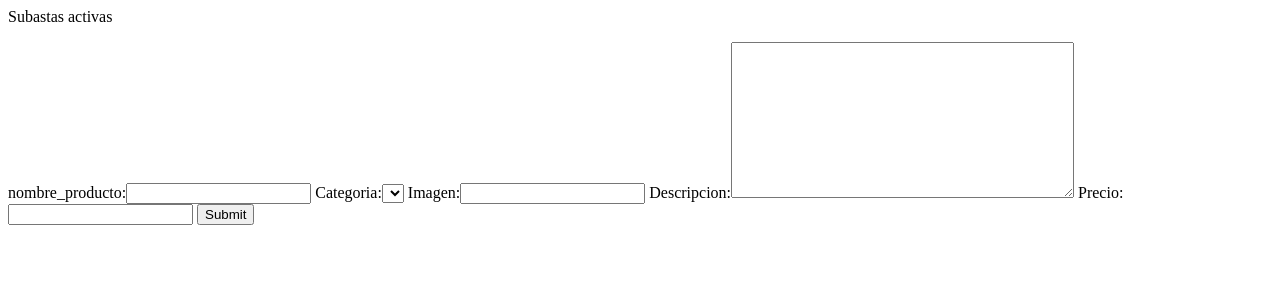
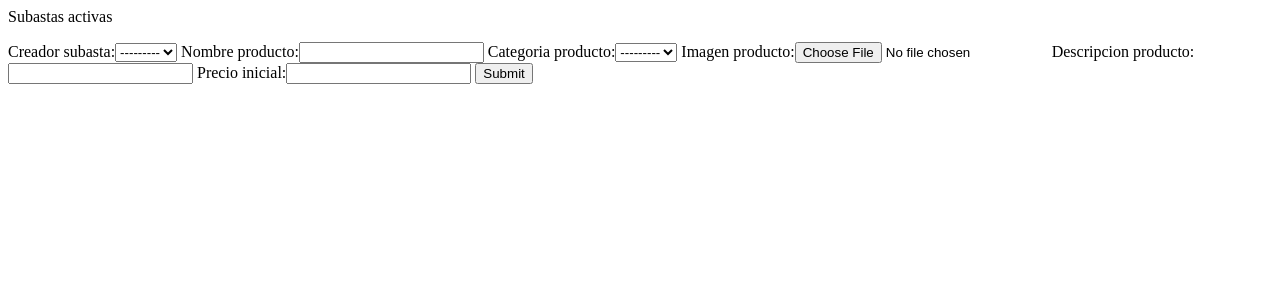
Before and after one commit to 57R47O5/commerce, a Django app: page /1/datosubasta in a window 1280 px wide. Shown: the top 300 px of the page. Run offline with Django 3.2, Linux system fonts and the light colour scheme; data comes from the database, SQL or seed files in the repository; data that the repository does not hold is empty; parts of the project's set-up code (start-up, migrations or seed data) failed here and were passed over.

Commit message:
Falta poder hacer el submit

```diff
--- a/commerce/auctions/templates/auctions/subasta.html
+++ b/commerce/auctions/templates/auctions/subasta.html
@@ -13,7 +13,6 @@
             </ul>
         <div>
             <form action="{% url 'datosubasta' usuario_id%}" method="post">
-                {{formset.management_data}}
                 {%csrf_token%}
                 {{subasta}}
                 <input type="submit">
--- a/commerce/auctions/views.py
+++ b/commerce/auctions/views.py
@@ -1,3 +1,4 @@
+from tkinter import EW
 from django.contrib.auth import authenticate, login, logout
 from django.db import IntegrityError
 from django.http import HttpResponse, HttpResponseRedirect
@@ -68,26 +69,20 @@ def register(request):
 # Recibimos los datos que nos envía el form, y el id del usuario, creamos una nueva subasta y nos dirigimos a su página
 def dato_subasta(request, user_id):
     contexto = {"usuario_id":user_id}
-    if request.method == 'POST':
-        subasta = forms.crear_subasta_form(request.POST)
-        #subasta = forms.SubastaFormset(request.POST)       # Creamos una nueva instancia con los datos del form
-        tabla_subasta = Subasta.objects.create()
-        if subasta.is_valid():                          # Validamos los datos del form
+    if request.method == "POST":
+        subasta = forms.SubastaForm(request.POST)
+        if subasta.is_valid():
             tabla_subasta = subasta.cleaned_data
-            datos_subasta = subasta.save()               # Creamos un nuevo objeto Subasta con los datos del form
-            datos_subasta.save()
+            datos_subasta = subasta.save()
             contexto.update(tabla_subasta)
             return render(request, "auctions/subasta.html", contexto)
         else:
-            return render(request, "auctions/error.html")
+            return render(request, "auctions/error.html", contexto)
     else:
-        #subastan = Subasta.objects.create()                 # Creamos una instancia del objeto Subasta
-        #subastan.creador_subasta = User.objects.get(pk=user_id)     # Se guarda al usuario logeado como creador de la subasta
-        #subastan.save()                                     # Guardamos la instancia
-        #SubastaFormset = formset_factory(forms.SubastaForm, fields=('nombre_producto', 'categoria_producto', 'imagen_producto', 'descripcion_producto', 'precio_inicial'))
-        subasta = forms.crear_subasta_form()
-        contexto.update({"subasta":subasta})
+        subasta = forms.SubastaForm()
+        contexto.update({"subasta": subasta})
         return render(request, "auctions/subasta.html", contexto)
+
 
 
 def crear(request, user_id):
```
